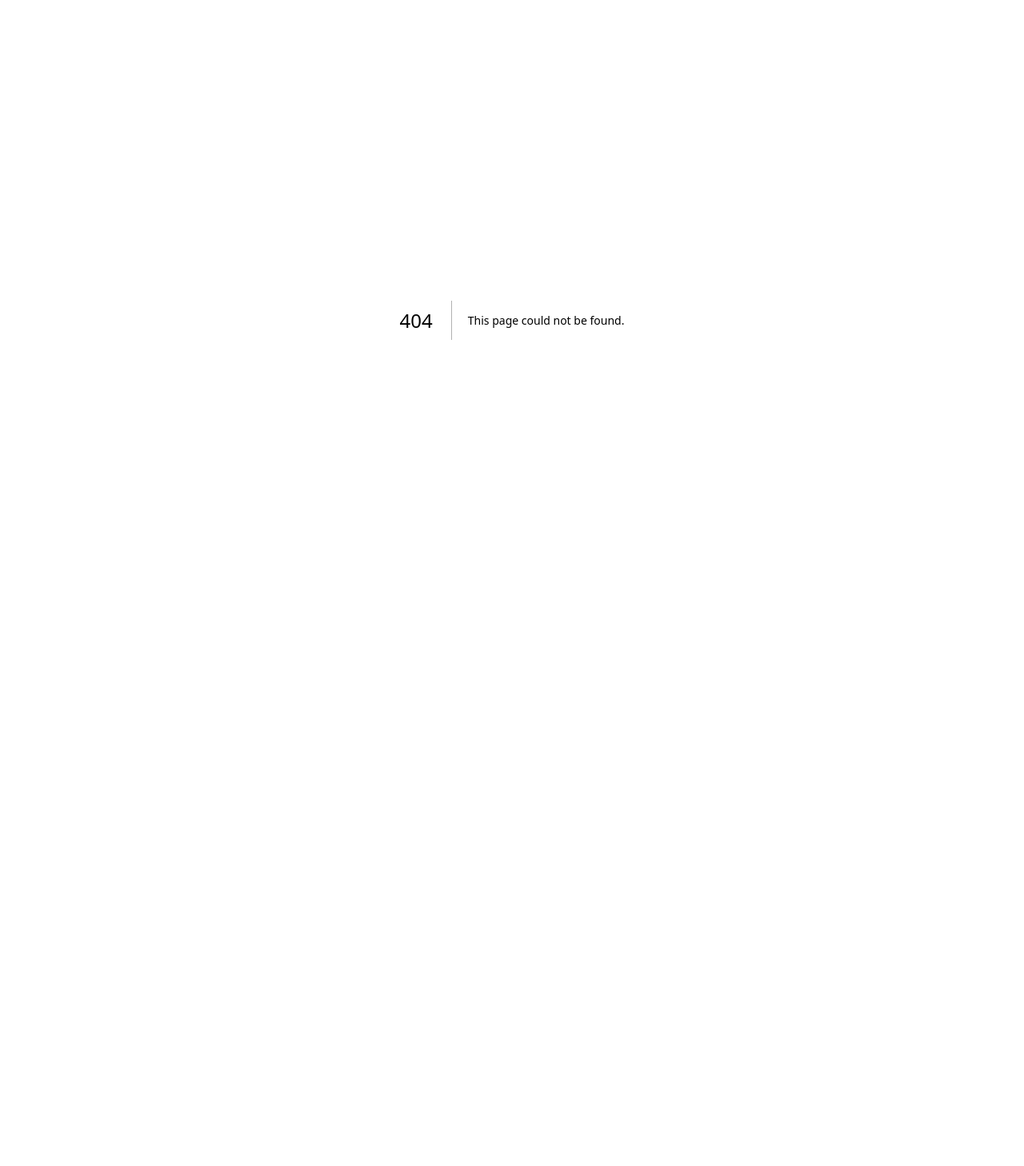
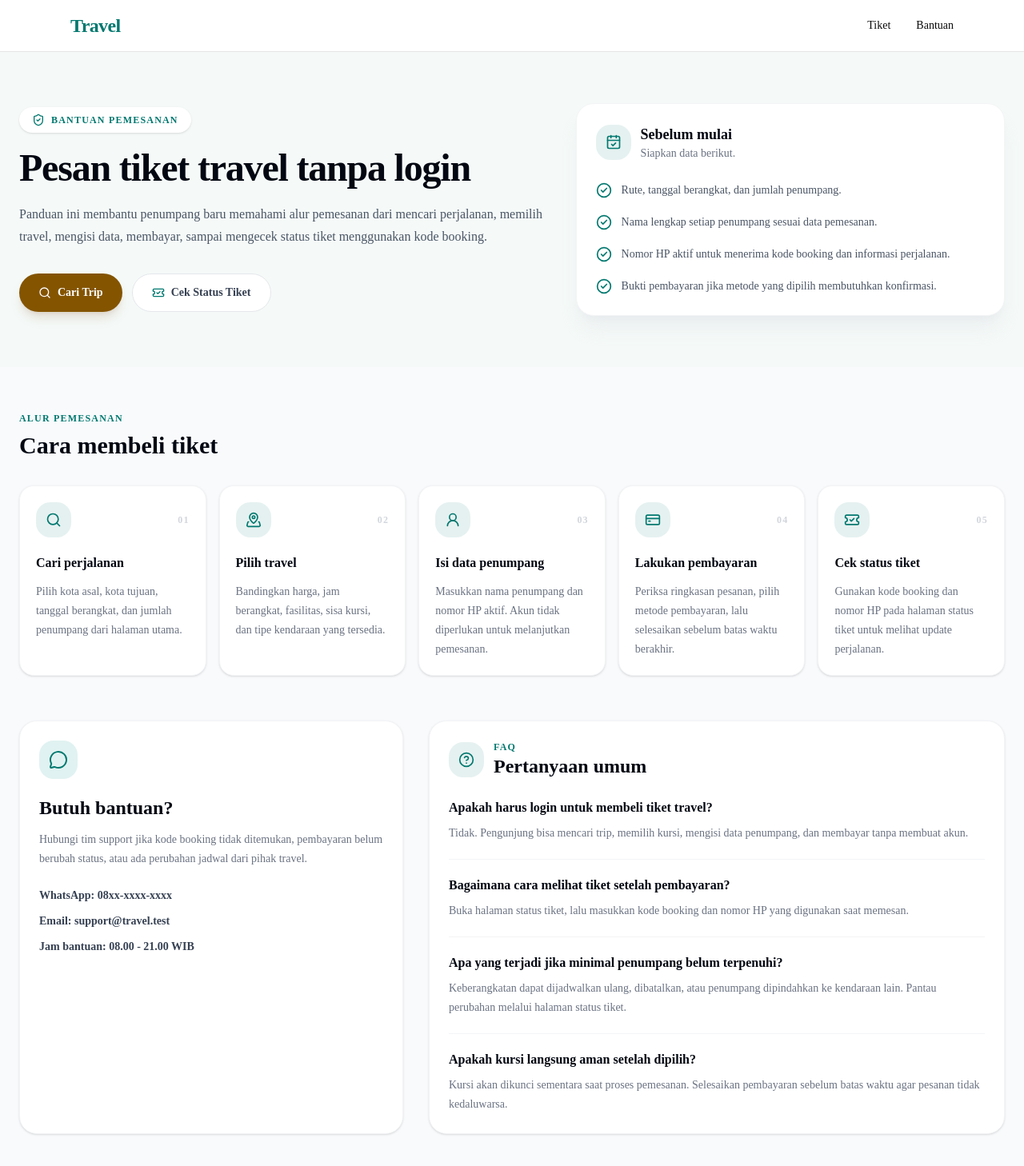
Before and after one commit to artsbymat/travel, a Next.js app: page /help in a window 1280 px wide. Before the commit this address had no page. Shown: the top 1458 px of the page at 80% size. Before the commit the page ends 800 px from the top, so only its background shows below. Built offline with nearby package versions, Linux system fonts and the light colour scheme.

Commit message:
feat: add help page

```diff
--- /dev/null
+++ b/src/app/(public)/help/page.tsx
@@ -0,0 +1,207 @@
+import {
+  CalendarCheck,
+  CheckCircle2,
+  CreditCard,
+  HelpCircle,
+  MapPinned,
+  MessageCircle,
+  Search,
+  ShieldCheck,
+  TicketCheck,
+  UserRound
+} from "lucide-react";
+import Link from "next/link";
+
+const bookingSteps = [
+  {
+    icon: Search,
+    title: "Cari perjalanan",
+    description:
+      "Pilih kota asal, kota tujuan, tanggal berangkat, dan jumlah penumpang dari halaman utama."
+  },
+  {
+    icon: MapPinned,
+    title: "Pilih travel",
+    description:
+      "Bandingkan harga, jam berangkat, fasilitas, sisa kursi, dan tipe kendaraan yang tersedia."
+  },
+  {
+    icon: UserRound,
+    title: "Isi data penumpang",
+    description:
+      "Masukkan nama penumpang dan nomor HP aktif. Akun tidak diperlukan untuk melanjutkan pemesanan."
+  },
+  {
+    icon: CreditCard,
+    title: "Lakukan pembayaran",
+    description:
+      "Periksa ringkasan pesanan, pilih metode pembayaran, lalu selesaikan sebelum batas waktu berakhir."
+  },
+  {
+    icon: TicketCheck,
+    title: "Cek status tiket",
+    description:
+      "Gunakan kode booking dan nomor HP pada halaman status tiket untuk melihat update perjalanan."
+  }
+];
+
+const requirements = [
+  "Rute, tanggal berangkat, dan jumlah penumpang.",
+  "Nama lengkap setiap penumpang sesuai data pemesanan.",
+  "Nomor HP aktif untuk menerima kode booking dan informasi perjalanan.",
+  "Bukti pembayaran jika metode yang dipilih membutuhkan konfirmasi."
+];
+
+const faqs = [
+  {
+    question: "Apakah harus login untuk membeli tiket travel?",
+    answer:
+      "Tidak. Pengunjung bisa mencari trip, memilih kursi, mengisi data penumpang, dan membayar tanpa membuat akun."
+  },
+  {
+    question: "Bagaimana cara melihat tiket setelah pembayaran?",
+    answer:
+      "Buka halaman status tiket, lalu masukkan kode booking dan nomor HP yang digunakan saat memesan."
+  },
+  {
+    question: "Apa yang terjadi jika minimal penumpang belum terpenuhi?",
+    answer:
+      "Keberangkatan dapat dijadwalkan ulang, dibatalkan, atau penumpang dipindahkan ke kendaraan lain. Pantau perubahan melalui halaman status tiket."
+  },
+  {
+    question: "Apakah kursi langsung aman setelah dipilih?",
+    answer:
+      "Kursi akan dikunci sementara saat proses pemesanan. Selesaikan pembayaran sebelum batas waktu agar pesanan tidak kedaluwarsa."
+  }
+];
+
+export default function Help() {
+  return (
+    <div className="min-h-screen bg-[#F8FAFC]">
+      <section className="bg-[#F5FAF8]">
+        <div className="mx-auto grid max-w-7xl gap-10 px-6 py-16 lg:grid-cols-[1.1fr_0.9fr] lg:items-center">
+          <div>
+            <div className="text-primary mb-5 inline-flex items-center gap-2 rounded-full bg-white px-4 py-2 text-xs font-bold tracking-widest uppercase shadow-sm">
+              <ShieldCheck className="size-4" />
+              Bantuan Pemesanan
+            </div>
+            <h1 className="max-w-3xl text-4xl font-extrabold tracking-tight text-gray-950 md:text-5xl">
+              Pesan tiket travel tanpa login
+            </h1>
+            <p className="mt-5 max-w-2xl text-base leading-7 font-medium text-gray-600">
+              Panduan ini membantu penumpang baru memahami alur pemesanan dari mencari perjalanan,
+              memilih travel, mengisi data, membayar, sampai mengecek status tiket menggunakan kode
+              booking.
+            </p>
+            <div className="mt-8 flex flex-col gap-3 sm:flex-row">
+              <Link
+                href="/"
+                className="bg-accent-2 hover:bg-accent-2/90 inline-flex h-12 items-center justify-center gap-2 rounded-full px-6 text-sm font-bold text-white shadow-lg shadow-amber-900/15 transition-colors"
+              >
+                <Search className="size-4" />
+                Cari Trip
+              </Link>
+              <Link
+                href="/ticket"
+                className="inline-flex h-12 items-center justify-center gap-2 rounded-full border border-gray-200 bg-white px-6 text-sm font-bold text-gray-700 transition-colors hover:bg-gray-50"
+              >
+                <TicketCheck className="text-primary size-4" />
+                Cek Status Tiket
+              </Link>
+            </div>
+          </div>
+
+          <div className="rounded-3xl border border-gray-100 bg-white p-6 shadow-xl shadow-gray-200/60">
+            <div className="mb-6 flex items-center gap-3">
+              <div className="bg-primary/10 text-primary flex size-11 items-center justify-center rounded-2xl">
+                <CalendarCheck className="size-5" />
+              </div>
+              <div>
+                <h2 className="text-lg font-bold text-gray-950">Sebelum mulai</h2>
+                <p className="text-sm font-medium text-gray-500">Siapkan data berikut.</p>
+              </div>
+            </div>
+            <ul className="space-y-4">
+              {requirements.map((item) => (
+                <li key={item} className="flex gap-3 text-sm leading-6 font-medium text-gray-600">
+                  <CheckCircle2 className="text-primary mt-0.5 size-5 shrink-0" />
+                  <span>{item}</span>
+                </li>
+              ))}
+            </ul>
+          </div>
+        </div>
+      </section>
+
+      <section className="mx-auto max-w-7xl px-6 py-14">
+        <div className="mb-8">
+          <p className="text-primary text-xs font-bold tracking-widest uppercase">Alur pemesanan</p>
+          <h2 className="mt-2 text-3xl font-bold text-gray-950">Cara membeli tiket</h2>
+        </div>
+        <div className="grid gap-4 md:grid-cols-2 xl:grid-cols-5">
+          {bookingSteps.map((step, index) => {
+            const Icon = step.icon;
+
+            return (
+              <article
+                key={step.title}
+                className="rounded-2xl border border-gray-100 bg-white p-5 shadow-sm"
+              >
+                <div className="mb-5 flex items-center justify-between">
+                  <div className="bg-primary/10 text-primary flex size-11 items-center justify-center rounded-2xl">
+                    <Icon className="size-5" />
+                  </div>
+                  <span className="text-xs font-extrabold tracking-widest text-gray-300">
+                    0{index + 1}
+                  </span>
+                </div>
+                <h3 className="text-base font-bold text-gray-950">{step.title}</h3>
+                <p className="mt-3 text-sm leading-6 font-medium text-gray-500">
+                  {step.description}
+                </p>
+              </article>
+            );
+          })}
+        </div>
+      </section>
+
+      <section className="mx-auto grid max-w-7xl gap-8 px-6 pb-16 lg:grid-cols-[0.8fr_1.2fr]">
+        <div className="rounded-3xl border border-gray-100 bg-white p-6 shadow-sm">
+          <div className="text-primary mb-5 flex size-12 items-center justify-center rounded-2xl bg-[#E0F2F1]">
+            <MessageCircle className="size-6" />
+          </div>
+          <h2 className="text-2xl font-bold text-gray-950">Butuh bantuan?</h2>
+          <p className="mt-3 text-sm leading-6 font-medium text-gray-500">
+            Hubungi tim support jika kode booking tidak ditemukan, pembayaran belum berubah status,
+            atau ada perubahan jadwal dari pihak travel.
+          </p>
+          <div className="mt-6 space-y-3 text-sm font-bold text-gray-700">
+            <p>WhatsApp: 08xx-xxxx-xxxx</p>
+            <p>Email: support@travel.test</p>
+            <p>Jam bantuan: 08.00 - 21.00 WIB</p>
+          </div>
+        </div>
+
+        <div className="rounded-3xl border border-gray-100 bg-white p-6 shadow-sm">
+          <div className="mb-6 flex items-center gap-3">
+            <div className="bg-primary/10 text-primary flex size-11 items-center justify-center rounded-2xl">
+              <HelpCircle className="size-5" />
+            </div>
+            <div>
+              <p className="text-primary text-xs font-bold tracking-widest uppercase">FAQ</p>
+              <h2 className="text-2xl font-bold text-gray-950">Pertanyaan umum</h2>
+            </div>
+          </div>
+          <div className="divide-y divide-gray-100">
+            {faqs.map((faq) => (
+              <div key={faq.question} className="py-5 first:pt-0 last:pb-0">
+                <h3 className="text-base font-bold text-gray-950">{faq.question}</h3>
+                <p className="mt-2 text-sm leading-6 font-medium text-gray-500">{faq.answer}</p>
+              </div>
+            ))}
+          </div>
+        </div>
+      </section>
+    </div>
+  );
+}
```
